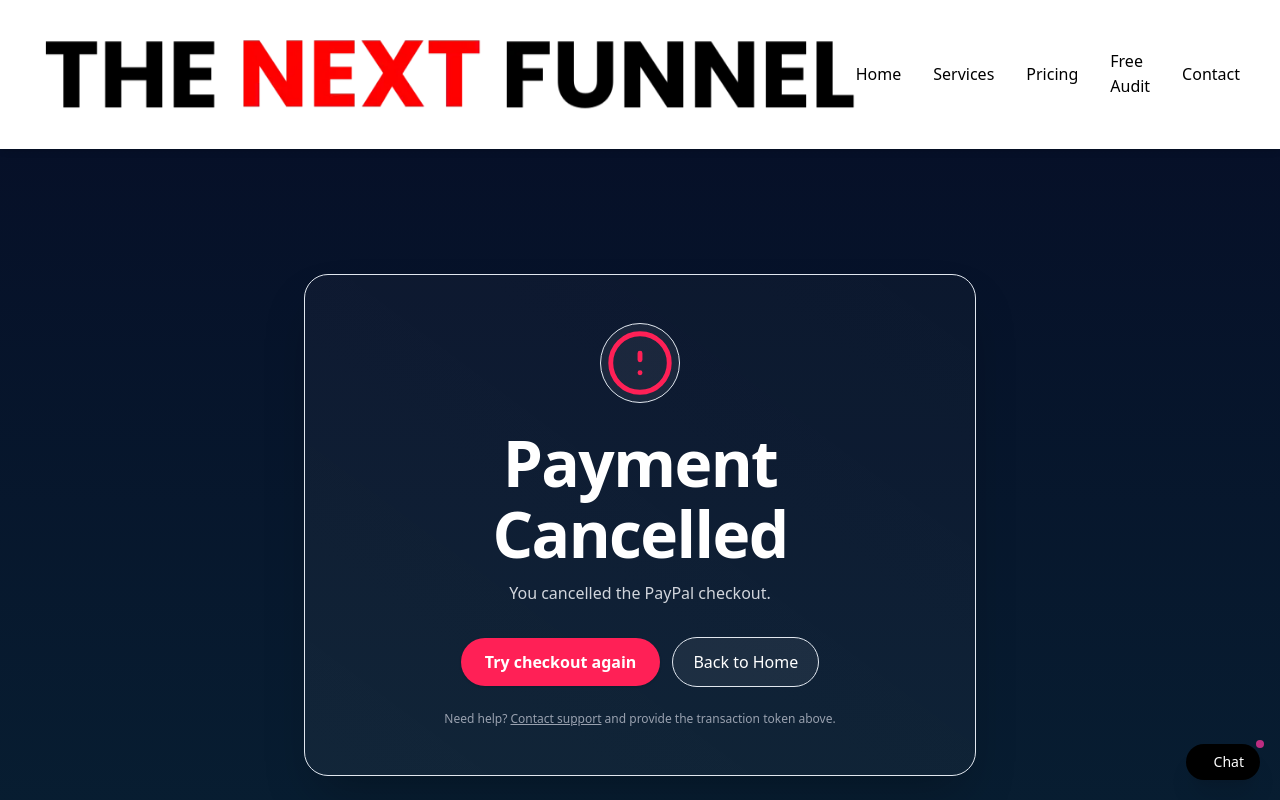
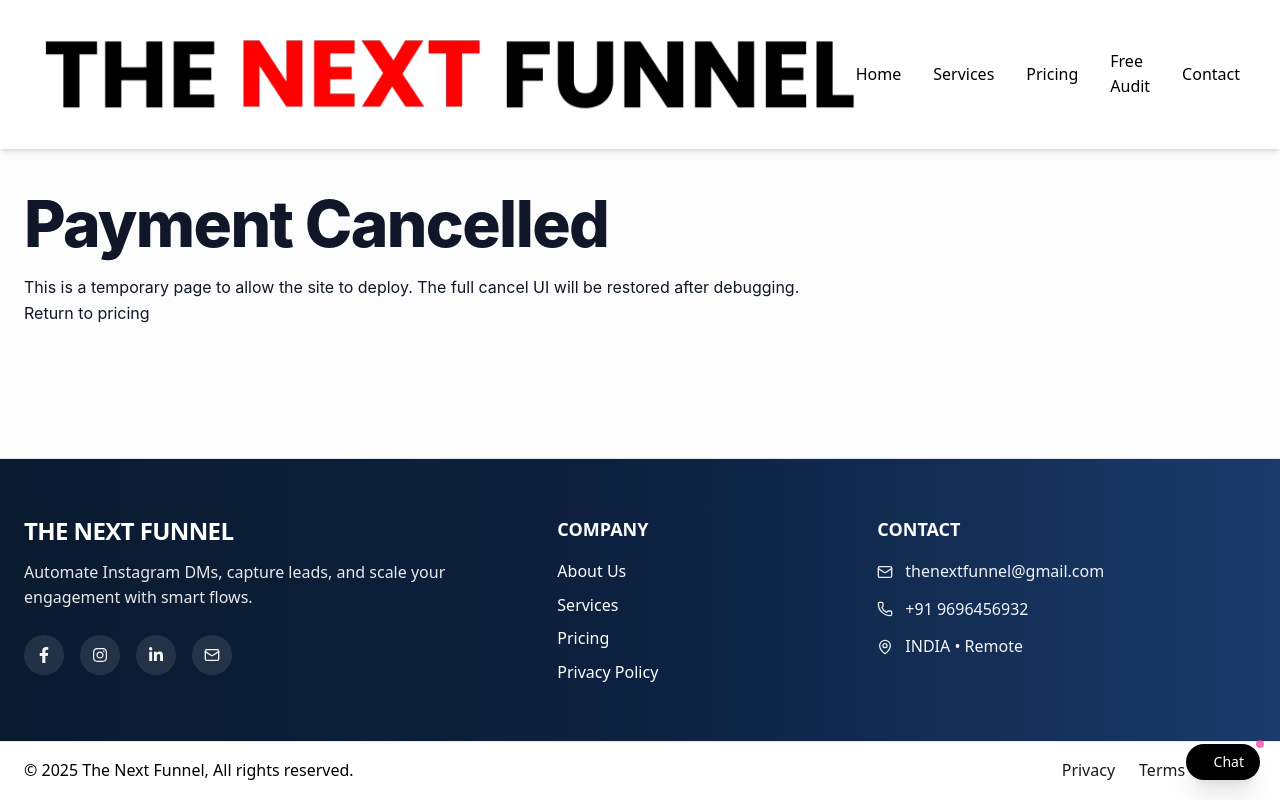
Before and after one commit to Harshk-py/SMM, a Next.js app: page /checkout/cancel in a window 1280 px wide. Shown: the top 800 px of the page. Built offline with nearby package versions, Linux system fonts and the light colour scheme.

Commit message:
chore: temporary static cancel page to unblock deploy

```diff
--- a/src/app/checkout/cancel/page.tsx
+++ b/src/app/checkout/cancel/page.tsx
@@ -1,14 +1,18 @@
 // src/app/checkout/cancel/page.tsx
-import type { Metadata } from "next";
-import CancelClient from "./CancelClient";
-
-export const metadata: Metadata = {
-  title: "Checkout Cancelled – The Next Funnel",
-  description:
-    "Your payment was cancelled on PayPal. Return to pricing or continue browsing The Next Funnel.",
+export const metadata = {
+  title: "Checkout Cancelled - The Next Funnel",
+  description: "Your payment was cancelled on PayPal.",
 };
 
-export default function CheckoutCancelPage() {
-  // Server component: render the client-side UI component
-  return <CancelClient />;
+// Temporary safe static page — avoids any client/server imports during build
+export default function TempCancelPage() {
+  return (
+    <main style={{ padding: 24, fontFamily: "Inter, system-ui, sans-serif" }}>
+      <h1>Payment Cancelled</h1>
+      <p>This is a temporary page to allow the site to deploy. The full cancel UI will be restored after debugging.</p>
+      <p>
+        <a href="/pricing">Return to pricing</a>
+      </p>
+    </main>
+  );
 }
```
